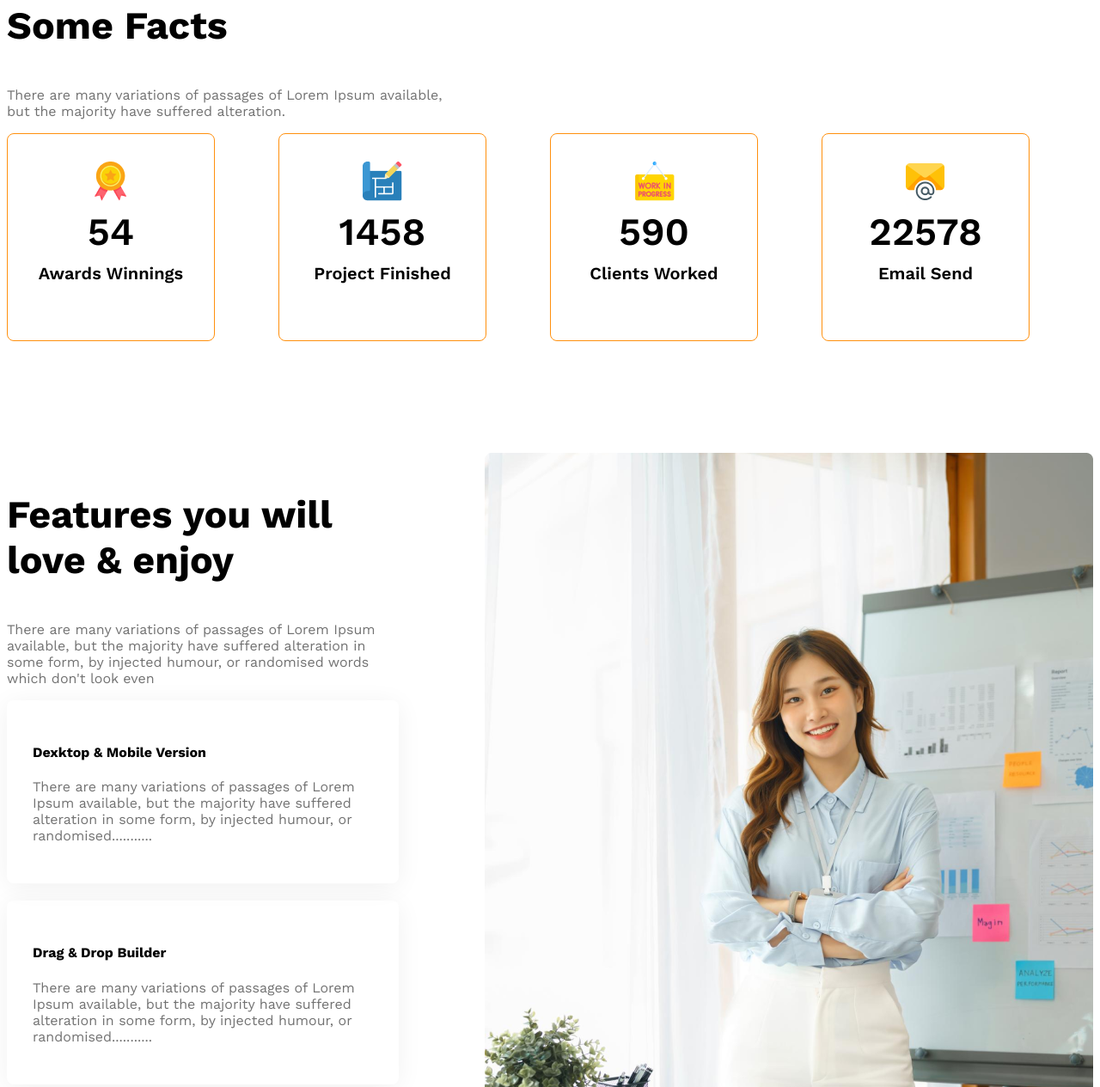
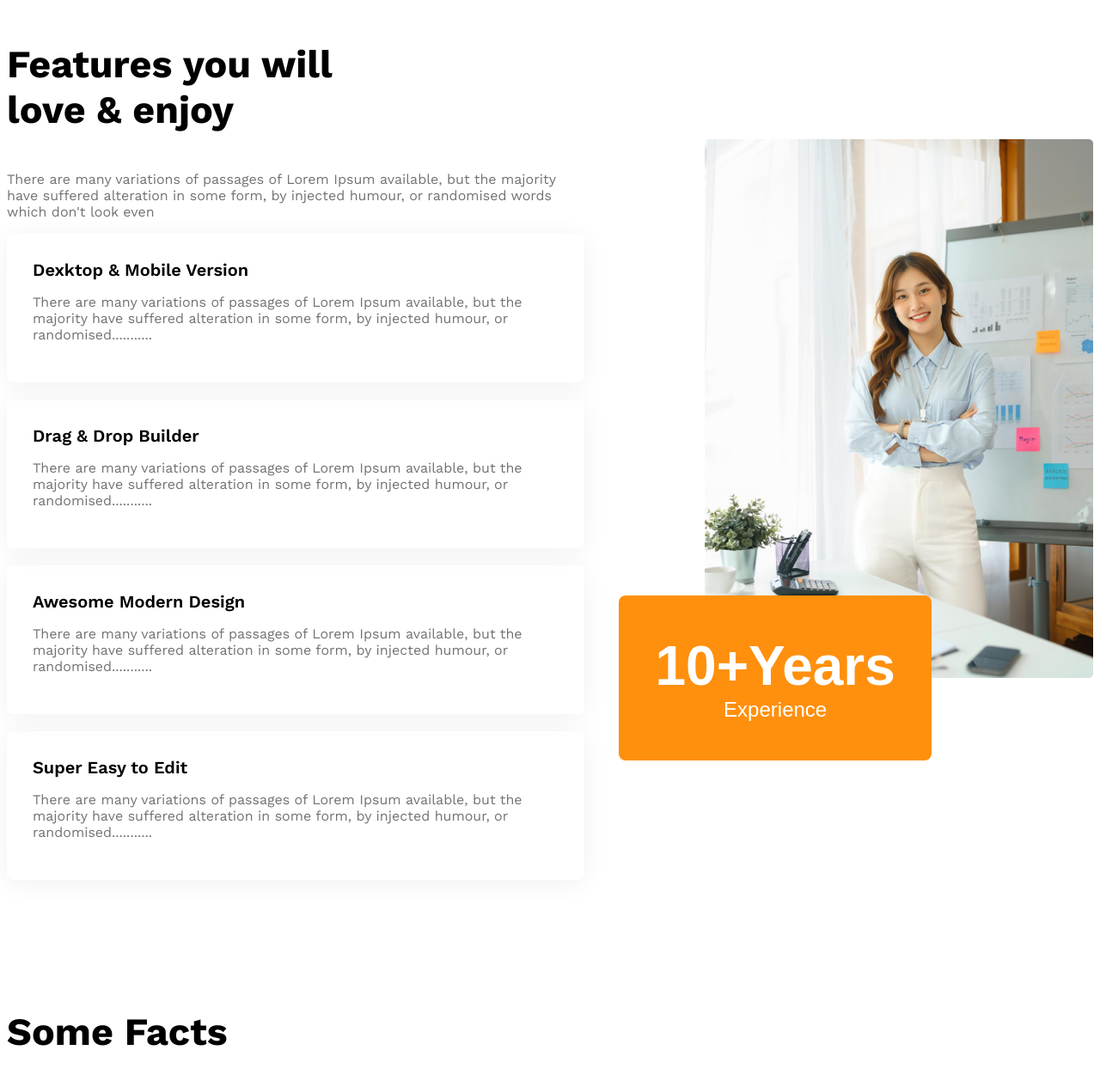
Before and after one commit to adilh-khan/g3-architects, a plain HTML site: page index.html in a window 1280 px wide. Shown: the part 2149-3414 px from the top of the page at 86% size. Drawn offline with nearby package versions, Linux system fonts and the light colour scheme.

Commit message:
project done

```diff
--- a/index.html
+++ b/index.html
@@ -42,7 +42,39 @@
                  <button class="btn-primary">Explore More</button>
             </div>
         </section>
-        <!-- SEction End -->
+        <!-- Section End -->
+         <!-- Features Section Start -->
+         <section class="features display-flex">
+            <div>
+                <h3 id="f-title-border" class="section-title">Features you will <br> love & enjoy</h3>
+                <p class="dark-3">There are many variations of passages of Lorem Ipsum available, but the majority have suffered alteration in some form, by injected humour, or randomised words which don't look even</p>
+                <div class="feature-card">
+                    <h4 class="f-card-title">Dexktop & Mobile Version</h4>
+                    <p class="dark-3">There are many variations of passages of Lorem Ipsum available, but the majority have suffered alteration in some form, by injected humour, or randomised...........</p>
+                </div>
+                <div class="feature-card">
+                    <h4 class="f-card-title">Drag & Drop Builder</h4>
+                    <p class="dark-3">There are many variations of passages of Lorem Ipsum available, but the majority have suffered alteration in some form, by injected humour, or randomised...........</p>
+                </div>
+                <div class="feature-card">
+                    <h4 class="f-card-title">Awesome Modern Design</h4>
+                    <p class="dark-3">There are many variations of passages of Lorem Ipsum available, but the majority have suffered alteration in some form, by injected humour, or randomised...........</p>
+                </div>
+                <div class="feature-card">
+                    <h4 class="f-card-title">Super Easy to Edit</h4>
+                    <p class="dark-3">There are many variations of passages of Lorem Ipsum available, but the majority have suffered alteration in some form, by injected humour, or randomised...........</p>
+                </div>
+            </div>
+            <div>
+                <img class="feature-img" src="images/architect.png" alt="">
+                <button id="experience-badge" class="btn-primary">
+                    <span id="experience-year">10+Years</span>
+                    <br>
+                    <span >Experience</span>
+                </button>
+            </div>
+         </section>
+         <!-- Section End -->
         <!-- Features Enjoy Section -->
          <section>
             <h3 class="section-title">Some Facts</h3>
@@ -80,42 +112,6 @@
             </div>
          </section>
          <!-- Section End -->
-         <!-- Features Section Start -->
-         <section class="features display-flex">
-            <div>
-                <h3 id="f-title-border" class="section-title">Features you will <br> love & enjoy</h3>
-                <p class="dark-3">There are many variations of passages of Lorem Ipsum available, but the majority have suffered alteration in some form, by injected humour, or randomised words which don't look even</p>
-                <div class="feature-card">
-                    <h4>Dexktop & Mobile Version</h4>
-                    <p class="dark-3">There are many variations of passages of Lorem Ipsum available, but the majority have suffered alteration in some form, by injected humour, or randomised...........</p>
-                </div>
-                <div class="feature-card">
-                    <h4>Drag & Drop Builder</h4>
-                    <p class="dark-3">There are many variations of passages of Lorem Ipsum available, but the majority have suffered alteration in some form, by injected humour, or randomised...........</p>
-                </div>
-                <div class="feature-card">
-                    <h4>Awesome Modern Design</h4>
-                    <p class="dark-3">There are many variations of passages of Lorem Ipsum available, but the majority have suffered alteration in some form, by injected humour, or randomised...........</p>
-                </div>
-                <div class="feature-card">
-                    <h4>Super Easy to Edit</h4>
-                    <p class="dark-3">There are many variations of passages of Lorem Ipsum available, but the majority have suffered alteration in some form, by injected humour, or randomised...........</p>
-                </div>
-            </div>
-            <div>
-                <img src="images/architect.png" alt="">
-                <button id="experience-badge" class="btn-primary">
-                    <span id="experience-year">10+Years</span>
-                    <br>
-                    <span >Experience</span>
-                </button>
-            </div>
-         </section>
-
-
-
-
-
          <!-- Sponsor Section -->
           <section class="our-sponsors">
             <div class="sponsor-info">
--- a/style.css
+++ b/style.css
@@ -1,7 +1,9 @@
 /* Google Font */
 @import url('https://fonts.googleapis.com/css2?family=Work+Sans:ital,wght@0,100..900;1,100..900&display=swap');
 /* Shared CSS */
-
+body {
+    overflow-x: hidden;
+}
 main {
     max-width: 1440px;
     margin: 0 auto;
@@ -144,7 +146,9 @@ main > section {
 /* Feature Section Style */
 
 .features {
-    gap: 100px;
+    gap: 140px;
+    align-items: center;
+    justify-items: center;
 }
 .f-title-border {
     border-left: 5px solid #FF900E;
@@ -156,27 +160,33 @@ main > section {
     margin-bottom: 20px;
     box-shadow: 0 4px 30px 0 rgba(0, 0, 0, 0.06);
 }
-.feature-title {
+.f-card-title {
     font-weight: 600;
     font-size: 1.25rem;
     margin-top: 0px;
     margin-bottom: 0px;
 }
-
-
-
-
-
-
-
-
-
+#experience-badge {
+    padding: 45px 42px;
+    font-weight: 500;
+    font-size: 1.5rem;
+    margin-left: -100px;
+    margin-top: -100px;
+}
+#experience-year{
+    font-size: 4rem;
+    font-weight: 700;
+}
+.feature-img {
+    width: 100%;
+}
 
 /* Responsive Media Query */
 @media screen and (max-width: 576px) {
     .navbar,
     .nav-links,
-    .team {
+    .team,
+    .features {
         flex-direction: column;
     }
     .team-img-container,
@@ -198,9 +208,14 @@ main > section {
         justify-items: center;
         gap: 50px;
     }
+    #experience-badge {
+        margin-top: 20px;
+        margin-left: 0px;
+    }
 }
 @media  screen and (min-width: 576px) and (max-width: 992px) {
-    .team {
+    .team,
+    .features {
         flex-direction: column;
     }
     .our-features {
@@ -212,4 +227,8 @@ main > section {
         gap: 50px;
         justify-items: center;
     }
+    #experience-badge {
+        margin-top: 20px;
+        margin-left: 0px;
+    }
 }
```
